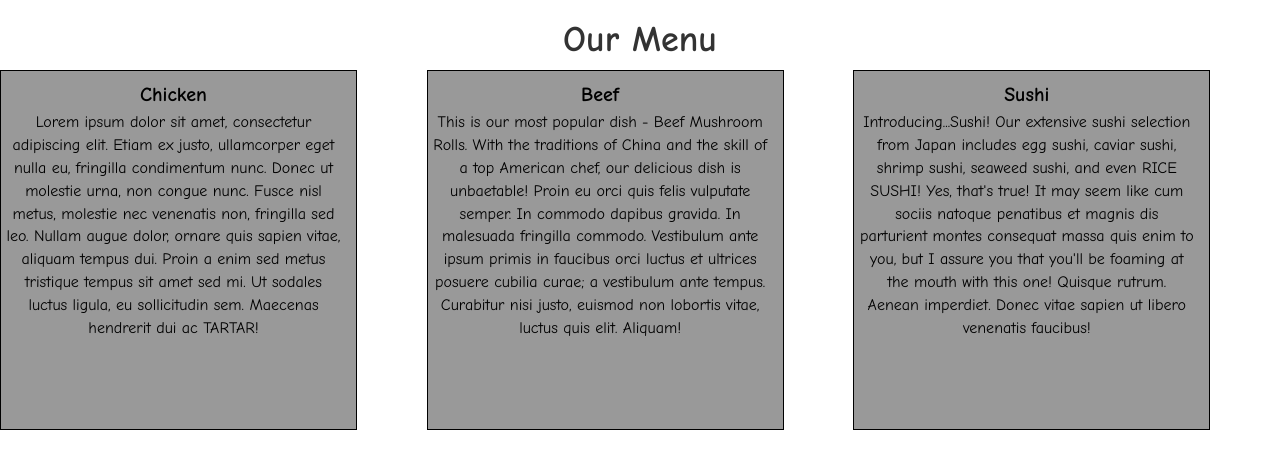
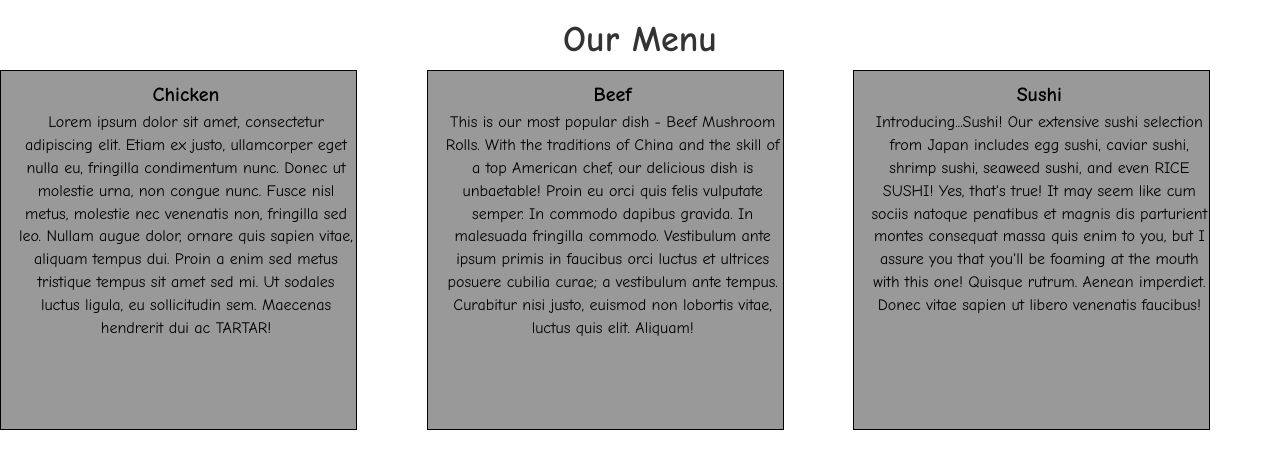
Before and after one commit to IY-Home/iy-home.github.io, a PHP site: page / in a window 1280 px wide. Shown: the top 469 px of the page. Run offline with PHP 8.4, Linux system fonts and the light colour scheme.

Commit message:
Update styles.css

```diff
--- a/module-3/css/styles.css
+++ b/module-3/css/styles.css
@@ -111,7 +111,7 @@ p {
 }
 
 .menu-item {
-  padding-right: 15px;
+  padding-left: 15px;
 
 }
 
```
